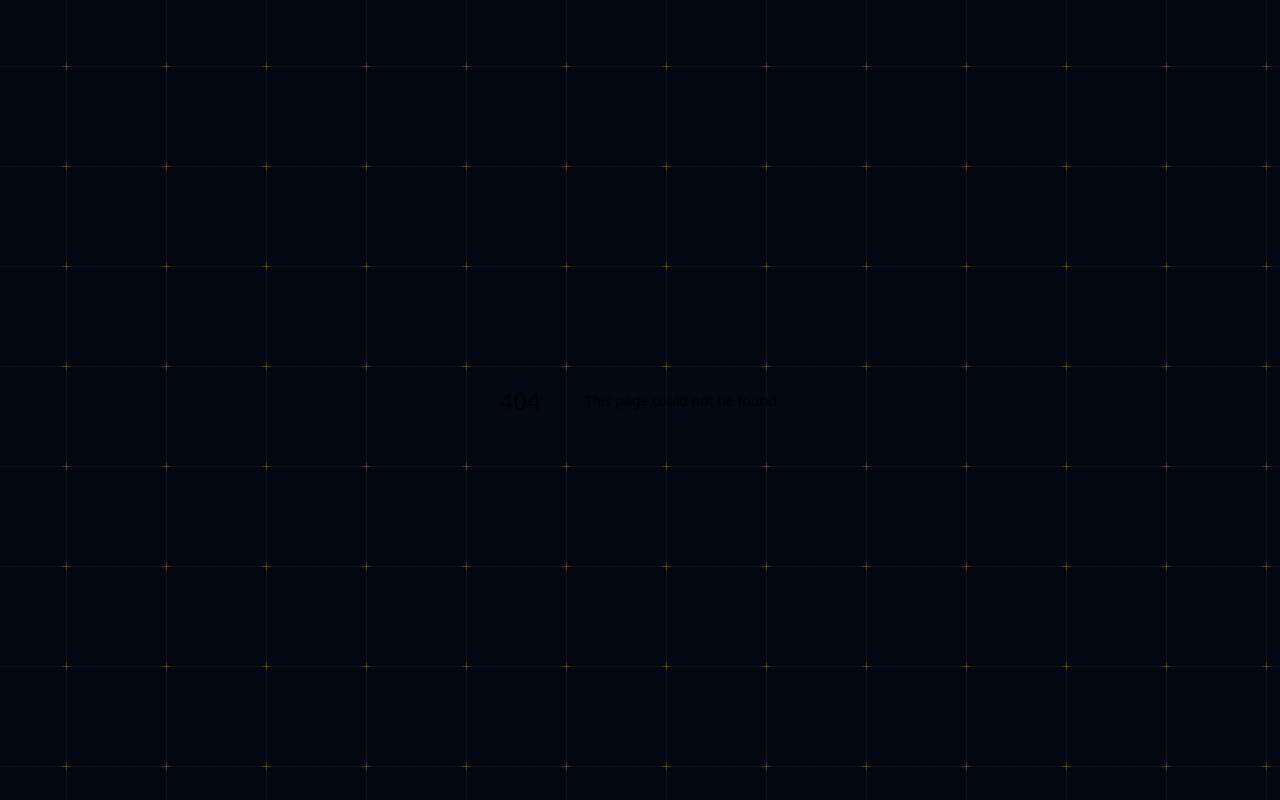
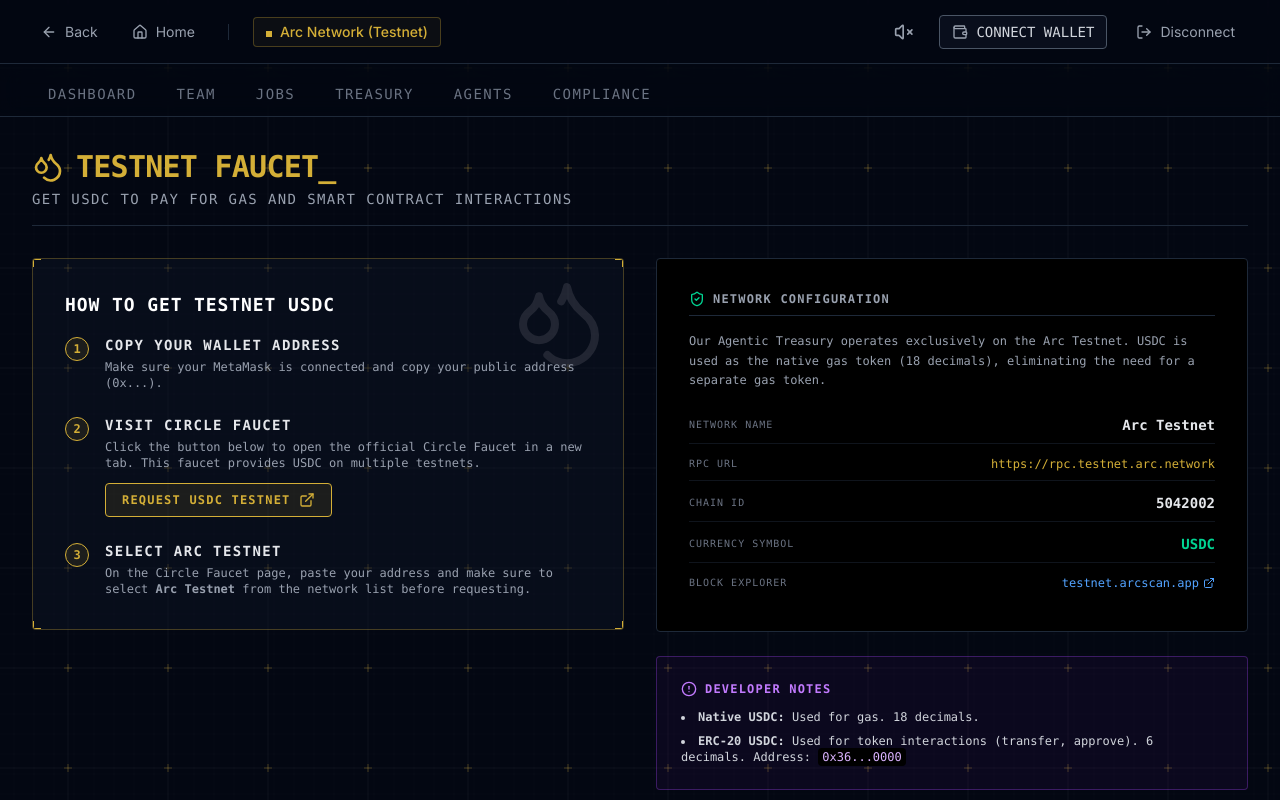
Before and after one commit to tuannguyenvan95/EvoTrade-DAO, a Next.js app in the folder nexusguard/: page /dashboard/faucet in a window 1280 px wide. Before the commit this address had no page. Shown: the top 800 px of the page. Built offline with nearby package versions, Linux system fonts and the light colour scheme; no server answers.

Commit message:
feat: implement Arc Testnet network enforcement on wallet connect and add Faucet page

```diff
--- /dev/null
+++ b/nexusguard/src/app/dashboard/faucet/page.tsx
@@ -0,0 +1,127 @@
+'use client'
+
+import { ExternalLink, Droplets, ShieldCheck, AlertCircle } from 'lucide-react'
+
+export default function FaucetPage() {
+  return (
+    <div className="space-y-8 font-mono">
+      {/* Header */}
+      <div className="flex justify-between items-end border-b border-gray-800 pb-4">
+        <div>
+          <h1 className="text-3xl font-space-grotesk font-bold text-[#d4af37] uppercase tracking-tight mb-1 flex items-center gap-3">
+            <Droplets className="w-8 h-8" />
+            Testnet Faucet_
+          </h1>
+          <p className="text-gray-400 text-sm uppercase tracking-widest">Get USDC to pay for gas and smart contract interactions</p>
+        </div>
+      </div>
+
+      <div className="grid grid-cols-1 lg:grid-cols-2 gap-8">
+        {/* Left Column: Faucet Instructions */}
+        <div className="space-y-6">
+          <div className="bg-gray-900/40 border border-[#d4af37]/30 rounded-sm p-8 relative overflow-hidden">
+            {/* Corner Accents */}
+            <div className="absolute top-0 left-0 w-2 h-2 border-t border-l border-[#d4af37]" />
+            <div className="absolute top-0 right-0 w-2 h-2 border-t border-r border-[#d4af37]" />
+            <div className="absolute bottom-0 left-0 w-2 h-2 border-b border-l border-[#d4af37]" />
+            <div className="absolute bottom-0 right-0 w-2 h-2 border-b border-r border-[#d4af37]" />
+
+            <div className="absolute top-4 right-4 opacity-10">
+              <Droplets className="w-24 h-24" />
+            </div>
+
+            <h2 className="text-lg font-bold text-white mb-4 uppercase tracking-wider">How to get Testnet USDC</h2>
+
+            <div className="space-y-6 relative z-10">
+              <div className="flex gap-4 items-start">
+                <div className="w-6 h-6 rounded-full bg-[#d4af37]/10 border border-[#d4af37] flex items-center justify-center shrink-0 text-[#d4af37] text-xs font-bold mt-0.5">1</div>
+                <div>
+                  <h3 className="text-sm font-bold text-gray-200 uppercase tracking-widest mb-1">Copy your Wallet Address</h3>
+                  <p className="text-xs text-gray-400">Make sure your MetaMask is connected and copy your public address (0x...).</p>
+                </div>
+              </div>
+
+              <div className="flex gap-4 items-start">
+                <div className="w-6 h-6 rounded-full bg-[#d4af37]/10 border border-[#d4af37] flex items-center justify-center shrink-0 text-[#d4af37] text-xs font-bold mt-0.5">2</div>
+                <div>
+                  <h3 className="text-sm font-bold text-gray-200 uppercase tracking-widest mb-1">Visit Circle Faucet</h3>
+                  <p className="text-xs text-gray-400 mb-3">Click the button below to open the official Circle Faucet in a new tab. This faucet provides USDC on multiple testnets.</p>
+
+                  <a
+                    href="https://faucet.circle.com/"
+                    target="_blank"
+                    rel="noreferrer"
+                    className="inline-flex items-center gap-2 border border-[#d4af37] bg-[#d4af37]/10 hover:bg-[#d4af37]/20 text-[#d4af37] px-4 py-2 rounded-sm font-bold text-xs uppercase tracking-widest transition-colors"
+                  >
+                    REQUEST USDC TESTNET
+                    <ExternalLink className="w-4 h-4" />
+                  </a>
+                </div>
+              </div>
+
+              <div className="flex gap-4 items-start">
+                <div className="w-6 h-6 rounded-full bg-[#d4af37]/10 border border-[#d4af37] flex items-center justify-center shrink-0 text-[#d4af37] text-xs font-bold mt-0.5">3</div>
+                <div>
+                  <h3 className="text-sm font-bold text-gray-200 uppercase tracking-widest mb-1">Select Arc Testnet</h3>
+                  <p className="text-xs text-gray-400">On the Circle Faucet page, paste your address and make sure to select <strong>Arc Testnet</strong> from the network list before requesting.</p>
+                </div>
+              </div>
+            </div>
+          </div>
+        </div>
+
+        {/* Right Column: Network Info */}
+        <div className="space-y-6">
+          <div className="bg-black border border-gray-800 rounded-sm p-8 relative">
+            <h3 className="text-xs font-bold text-gray-400 uppercase tracking-widest mb-4 border-b border-gray-800 pb-2 flex items-center gap-2">
+              <ShieldCheck className="w-4 h-4 text-emerald-400" />
+              Network Configuration
+            </h3>
+
+            <p className="text-xs text-gray-400 mb-6 leading-relaxed">
+              Our Agentic Treasury operates exclusively on the Arc Testnet.
+              USDC is used as the native gas token (18 decimals), eliminating the need for a separate gas token.
+            </p>
+
+            <div className="space-y-3">
+              <div className="flex justify-between items-center border-b border-gray-800/50 pb-2">
+                <span className="text-[10px] text-gray-500 uppercase tracking-widest">Network Name</span>
+                <span className="text-sm font-bold text-gray-200">Arc Testnet</span>
+              </div>
+              <div className="flex justify-between items-center border-b border-gray-800/50 pb-2">
+                <span className="text-[10px] text-gray-500 uppercase tracking-widest">RPC URL</span>
+                <span className="text-xs text-[#d4af37]">https://rpc.testnet.arc.network</span>
+              </div>
+              <div className="flex justify-between items-center border-b border-gray-800/50 pb-2">
+                <span className="text-[10px] text-gray-500 uppercase tracking-widest">Chain ID</span>
+                <span className="text-sm font-bold text-gray-200">5042002</span>
+              </div>
+              <div className="flex justify-between items-center border-b border-gray-800/50 pb-2">
+                <span className="text-[10px] text-gray-500 uppercase tracking-widest">Currency Symbol</span>
+                <span className="text-sm font-bold text-emerald-400">USDC</span>
+              </div>
+              <div className="flex justify-between items-center pb-2">
+                <span className="text-[10px] text-gray-500 uppercase tracking-widest">Block Explorer</span>
+                <a href="https://testnet.arcscan.app" target="_blank" rel="noreferrer" className="text-xs text-blue-400 hover:underline flex items-center gap-1">
+                  testnet.arcscan.app
+                  <ExternalLink className="w-3 h-3" />
+                </a>
+              </div>
+            </div>
+          </div>
+
+          <div className="bg-purple-900/10 border border-purple-500/30 rounded-sm p-6 relative">
+            <h3 className="text-xs font-bold text-purple-400 uppercase tracking-widest mb-3 flex items-center gap-2">
+              <AlertCircle className="w-4 h-4" />
+              Developer Notes
+            </h3>
+            <ul className="list-disc list-inside text-xs text-gray-300 space-y-2">
+              <li><strong>Native USDC:</strong> Used for gas. 18 decimals.</li>
+              <li><strong>ERC-20 USDC:</strong> Used for token interactions (transfer, approve). 6 decimals. Address: <code className="bg-black px-1 py-0.5 rounded text-purple-300">0x36...0000</code></li>
+            </ul>
+          </div>
+        </div>
+      </div>
+    </div>
+  )
+}
--- a/nexusguard/src/components/layout/TopHeader.tsx
+++ b/nexusguard/src/components/layout/TopHeader.tsx
@@ -45,6 +45,40 @@ export function TopHeader() {
       }
       playClick()
       const accounts = await ethereum.request({ method: 'eth_requestAccounts' });
+
+      // Enforce Arc Testnet (Chain ID: 5042002 -> 0x4cebca)
+      try {
+        await ethereum.request({
+          method: 'wallet_switchEthereumChain',
+          params: [{ chainId: '0x4cebca' }],
+        });
+      } catch (switchError: any) {
+        if (switchError.code === 4902) {
+          try {
+            await ethereum.request({
+              method: 'wallet_addEthereumChain',
+              params: [
+                {
+                  chainId: '0x4cebca',
+                  chainName: 'Arc Testnet',
+                  nativeCurrency: {
+                    name: 'USDC',
+                    symbol: 'USDC',
+                    decimals: 18,
+                  },
+                  rpcUrls: ['https://rpc.testnet.arc.network'],
+                  blockExplorerUrls: ['https://testnet.arcscan.app'],
+                },
+              ],
+            });
+          } catch (addError) {
+            console.error(addError);
+          }
+        } else {
+          console.error(switchError);
+        }
+      }
+
       setWalletAddress(accounts[0]);
       localStorage.removeItem('walletDisconnected');
     } catch (error) {
--- a/nexusguard/src/components/layout/sidebar.tsx
+++ b/nexusguard/src/components/layout/sidebar.tsx
@@ -2,7 +2,7 @@
 
 import Link from 'next/link';
 import { usePathname } from 'next/navigation';
-import { LayoutDashboard, Users, Briefcase, Wallet, Bot, FileText, LogOut } from 'lucide-react';
+import { LayoutDashboard, Users, Briefcase, Wallet, Bot, FileText, LogOut, Droplets } from 'lucide-react';
 import { cn } from '@/lib/utils';
 
 export function Sidebar() {
@@ -15,6 +15,7 @@ export function Sidebar() {
     { name: 'Treasury', href: '/dashboard/treasury', icon: Wallet },
     { name: 'Agents', href: '/dashboard/agents', icon: Bot },
     { name: 'Compliance', href: '/dashboard/compliance', icon: FileText },
+    { name: 'Faucet', href: '/dashboard/faucet', icon: Droplets },
   ];
 
   return (
```
